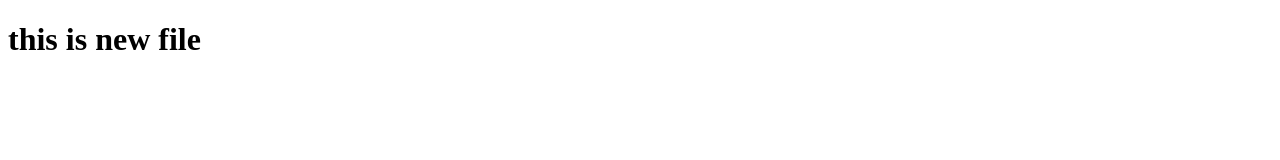
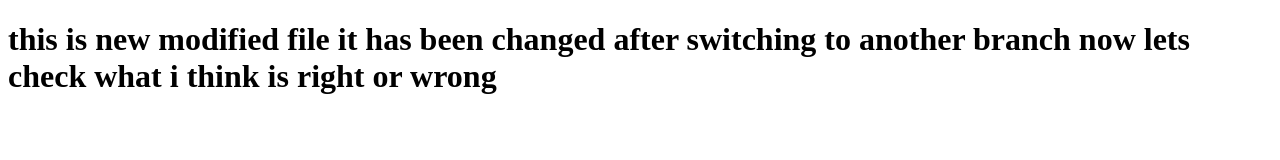
Before and after one commit to mftleo/firstgitapp, a plain HTML site: page file2.html in a window 1280 px wide. Drawn offline with Linux system fonts and the light colour scheme.

Commit message:
file 2 has been modified

```diff
--- a/file2.html
+++ b/file2.html
@@ -5,7 +5,9 @@
 </head>
 <body>
 	<h1>
-		this is new file
+		this is new modified file
+		it has been changed after switching to another branch
+		now lets check what i think is right or wrong
 	</h1>
 </body>
 </html>
```
